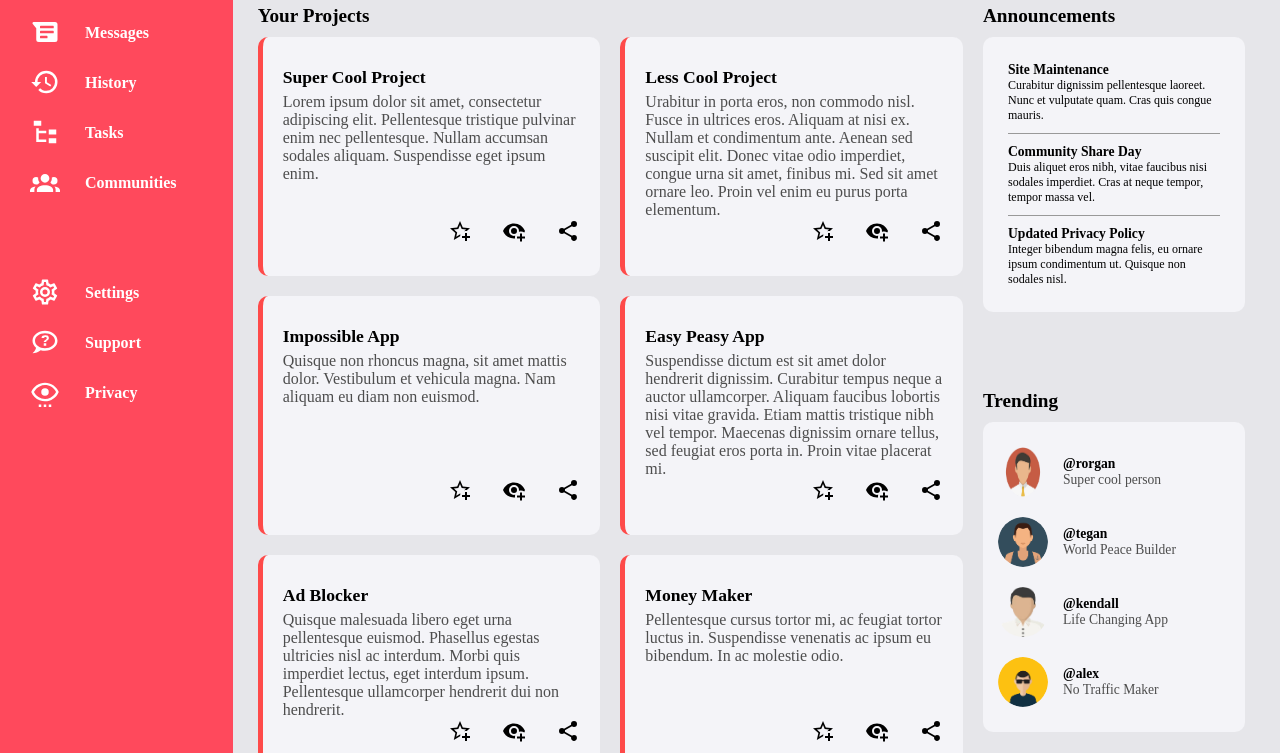
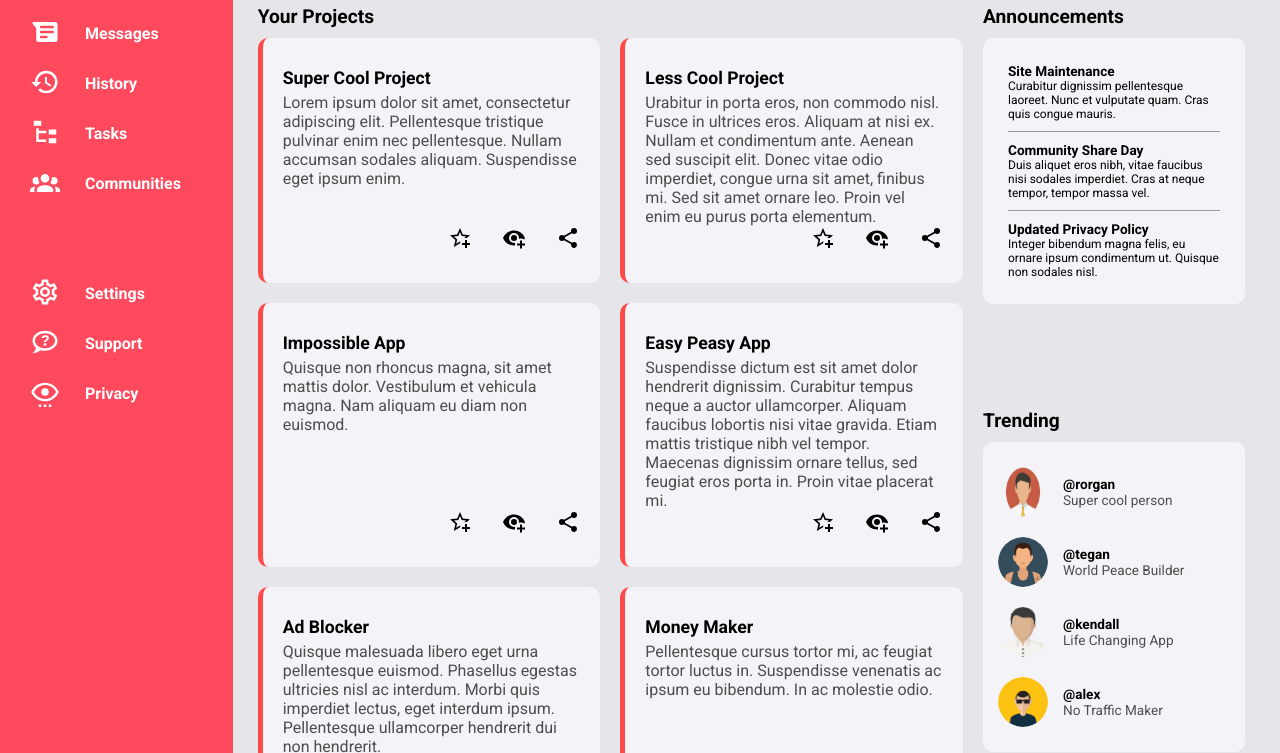
Before and after one commit to elvinasn/admin-dashboard, a plain HTML site: page index.html in a window 1280 px wide. Shown: the part 223-976 px from the top of the page. Drawn offline with Linux system fonts and the light colour scheme.

Commit message:
changed font style

```diff
--- a/style.css
+++ b/style.css
@@ -1,7 +1,10 @@
+@import url("https://fonts.googleapis.com/css2?family=Roboto:wght@400;500;700&display=swap");
+
 * {
   padding: 0;
   margin: 0;
   box-sizing: border-box;
+  font-family: "Roboto", sans-serif;
 }
 body {
   background-color: #e6e6ea;
```
